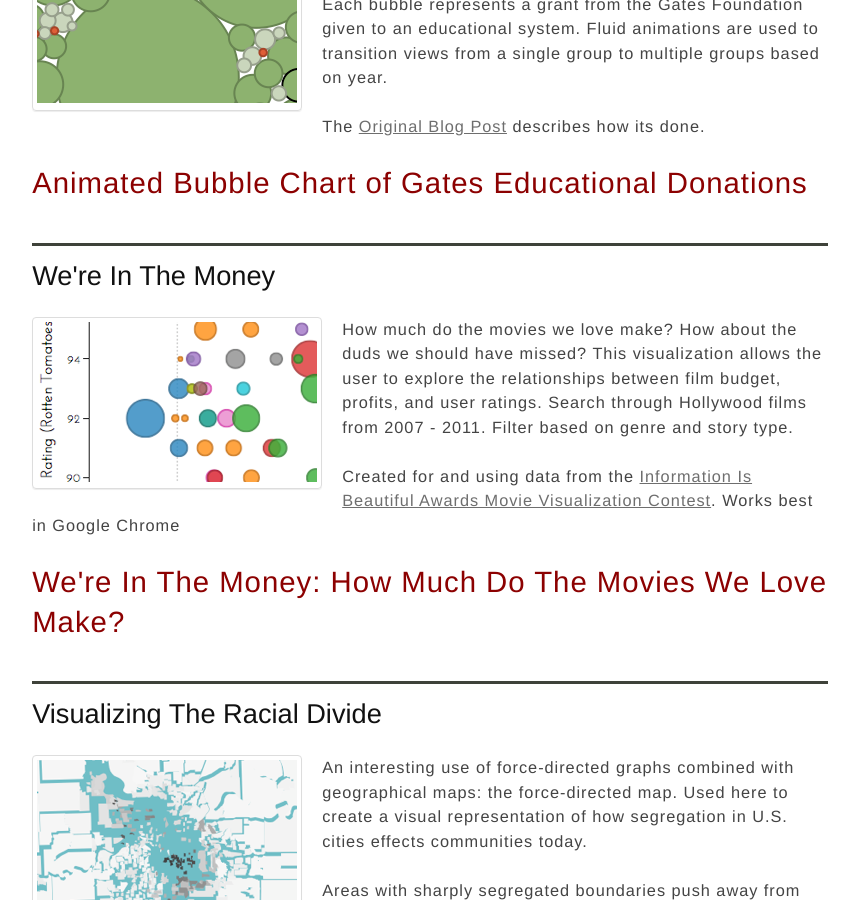
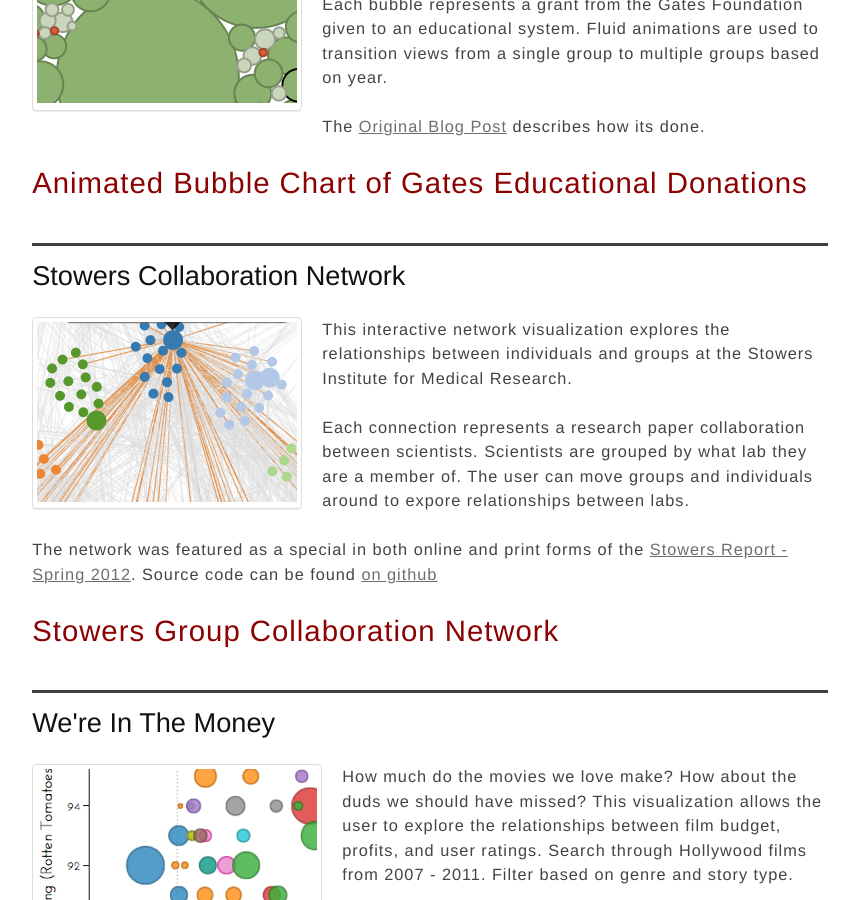
Before and after one commit to vlandham/vlandham.github.com, a Jekyll site: the page built from vis/index.html, in a window 1280 px wide and 900 px high, scrolled down 362 px. Shown: the whole window, without its empty margins (210-1069 px from the left). Built offline with Jekyll 4.4.1, drawn with Linux system fonts in a browser that asks for light colours; some web fonts are replaced; Markdown is read by kramdown in place of the engine named in the settings.

Commit message:
add stowers collab

```diff
--- a/vis/index.html
+++ b/vis/index.html
@@ -13,6 +13,17 @@
   <p>The <a href="http://vallandingham.me/bubble_charts_in_d3.html">Original Blog Post</a> describes how its done.</p>
 
   <p><a class="post_title" href="http://vallandingham.me/vis/gates/">Animated Bubble Chart of Gates Educational Donations</a></p>
+</div>
+<div name="collaboration_network" id="collaboration_network" class="section">
+  <h2>Stowers Collaboration Network</h2>
+  <div class="thumbnail left">
+    <a href="http://stowers.org/stowersreport/maps"><img src="/images/vis/collab_thumb.png" alt="image of collaboratino network"/></a>
+  </div>
+  <p>This interactive network visualization explores the relationships between individuals and groups at the Stowers Institute for Medical Research.</p>
+  <p>Each connection represents a research paper collaboration between scientists. Scientists are grouped by what lab they are a member of. The user can move groups and individuals around to expore relationships between labs.</p>
+  <p>The network was featured as a special in both online and print forms of the <a href="http://stowers.org/media/stowers-report-spring-2012">Stowers Report - Spring 2012</a>. Source code can be found <a href="https://github.com/vlandham/collab_source">on github</a></p>
+
+  <p><a class="post_title" href="http://stowers.org/stowersreport/maps">Stowers Group Collaboration Network</a></p>
 </div>
 <div name="movie_vis" id="movie_vis" class="section">
   <h2>We're In The Money</h2>
```
Also changed, not shown: images/vis/collab_thumb.png (added).
